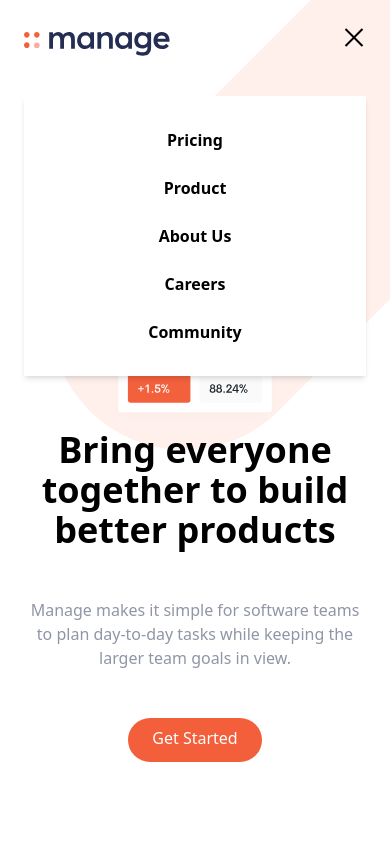
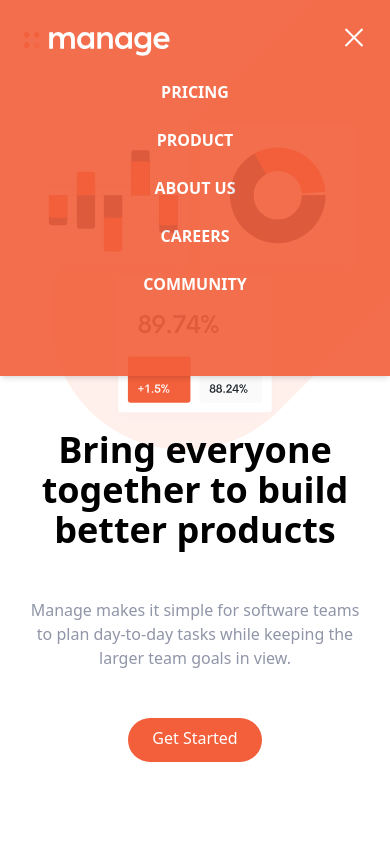
Before and after one commit to coordova/manage-website, a website: page index.html in a window 390 px wide. Both pictures are taken after a click on the button 354 px from the left and 40 px from the top of the page. Shown: the top 844 px of the page. Drawn offline with Linux system fonts and the light colour scheme.

Commit message:
menu anchors

```diff
--- a/index.html
+++ b/index.html
@@ -15,16 +15,16 @@
         <!-- Flex Container For Nav Items -->
         <div class="flex flex-row justify-between items-center">
             <!-- Logo -->
-            <div class="pt-2">
-                <img src="img/logo.svg" alt="" id="logo" />
+            <div class="pt-2 z-30">
+                <img src="img/logo.svg" alt="" id="logo"  />
             </div>
             <!-- Menu Items -->
             <div class="hidden items-center space-x-6 md:flex">
-                <a href="#pricing" class="hover:text-darkGrayishBlue">Pricing</a>
-                <a href="#product" class="hover:text-darkGrayishBlue">Product</a>
-                <a href="#aboutus" class="hover:text-darkGrayishBlue">About Us</a>
-                <a href="#careers" class="hover:text-darkGrayishBlue">Careers</a>
-                <a href="#community" class="hover:text-darkGrayishBlue">Community</a>
+                <a href="#hero" class="hover:text-darkGrayishBlue">Pricing</a>
+                <a href="#features" class="hover:text-darkGrayishBlue">Product</a>
+                <a href="#testimonials" class="hover:text-darkGrayishBlue">About Us</a>
+                <a href="#cta" class="hover:text-darkGrayishBlue">Careers</a>
+                <a href="#footer" class="hover:text-darkGrayishBlue">Community</a>
             </div>
             <!-- Get Started Button -->
             <a href="#" class="btn hidden md:block">Get Started</a>
@@ -37,12 +37,13 @@
         </div>
         <!-- Mobile Menu -->
         <div>
-            <div id="menu" class="absolute hidden flex-col space-y-6 items-center bg-white p-8 shadow-md font-bold top-24 left-6 right-6 max-w-lg mx-auto">
-                <a href="#">Pricing</a>
-                <a href="#">Product</a>
-                <a href="#">About Us</a>
-                <a href="#">Careers</a>
-                <a href="#">Community</a>
+            <!-- <div id="menu" class="absolute hidden flex-col space-y-6 items-center bg-white p-8 shadow-md font-bold top-24 left-6 right-6 max-w-lg mx-auto"> -->
+            <div id="menu" class="absolute  z-20  hidden flex-col space-y-6 items-center uppercase text-white bg-brightRed p-8 py-20 shadow-md font-semibold top-0 left-0 right-0 w-full  opacity-90">
+                <a href="#hero">Pricing</a>
+                <a href="#features">Product</a>
+                <a href="#testimonials">About Us</a>
+                <a href="#cta">Careers</a>
+                <a href="#footer">Community</a>
             </div>
         </div>
     </nav>
@@ -184,7 +185,7 @@
         </div>
     </section>
     <!-- Footer -->
-    <footer class="bg-veryDarkBlue">
+    <footer id="footer" class="bg-veryDarkBlue">
         <div class="container mx-auto flex flex-col space-y-8 px-6 py-10 text-white md:flex-row-reverse md:justify-between  md:space-y-0">
             <!-- input container -->
             <div class="flex flex-col justify-between">
--- a/input.css
+++ b/input.css
@@ -63,7 +63,8 @@ body {
 }
 
 .open .hamburger-top {
-    transform: rotate(45deg) translateY(6px) translate(6px);
+    transform: rotate(45deg) translateY(6px) translateX(6px);
+    background-color: #fff;
 }
 
 .open .hamburger-middle {
@@ -71,5 +72,6 @@ body {
 }
 
 .open .hamburger-bottom {
-    transform: rotate(-45deg) translateY(6px) translate(-6px);
+    transform: rotate(-45deg) translateY(6px) translateX(-6px);
+    background-color: #fff;
 }
--- a/js/script.js
+++ b/js/script.js
@@ -1,5 +1,6 @@
 const btn = document.getElementById('menu-btn')
 const menu = document.getElementById('menu')
+const logo = document.getElementById('logo')
 // Hamburger button listener
 btn.addEventListener('click', navToggle)
 function navToggle() {
@@ -7,9 +8,9 @@ function navToggle() {
     menu.classList.toggle('flex')
     menu.classList.toggle('hidden')
 
-    /* if (menu.classList.contains('flex')) {
-        logo.setAttribute('src', './images/logo-bookmark-footer.svg')
+    if (menu.classList.contains('flex')) {
+        logo.setAttribute('src', './img/logo-white.svg')
     } else {
-        logo.setAttribute('src', './images/logo-bookmark.svg')
-    } */
+        logo.setAttribute('src', './img/logo.svg')
+    }
 }
```
Also changed, not shown: css/main.css.
